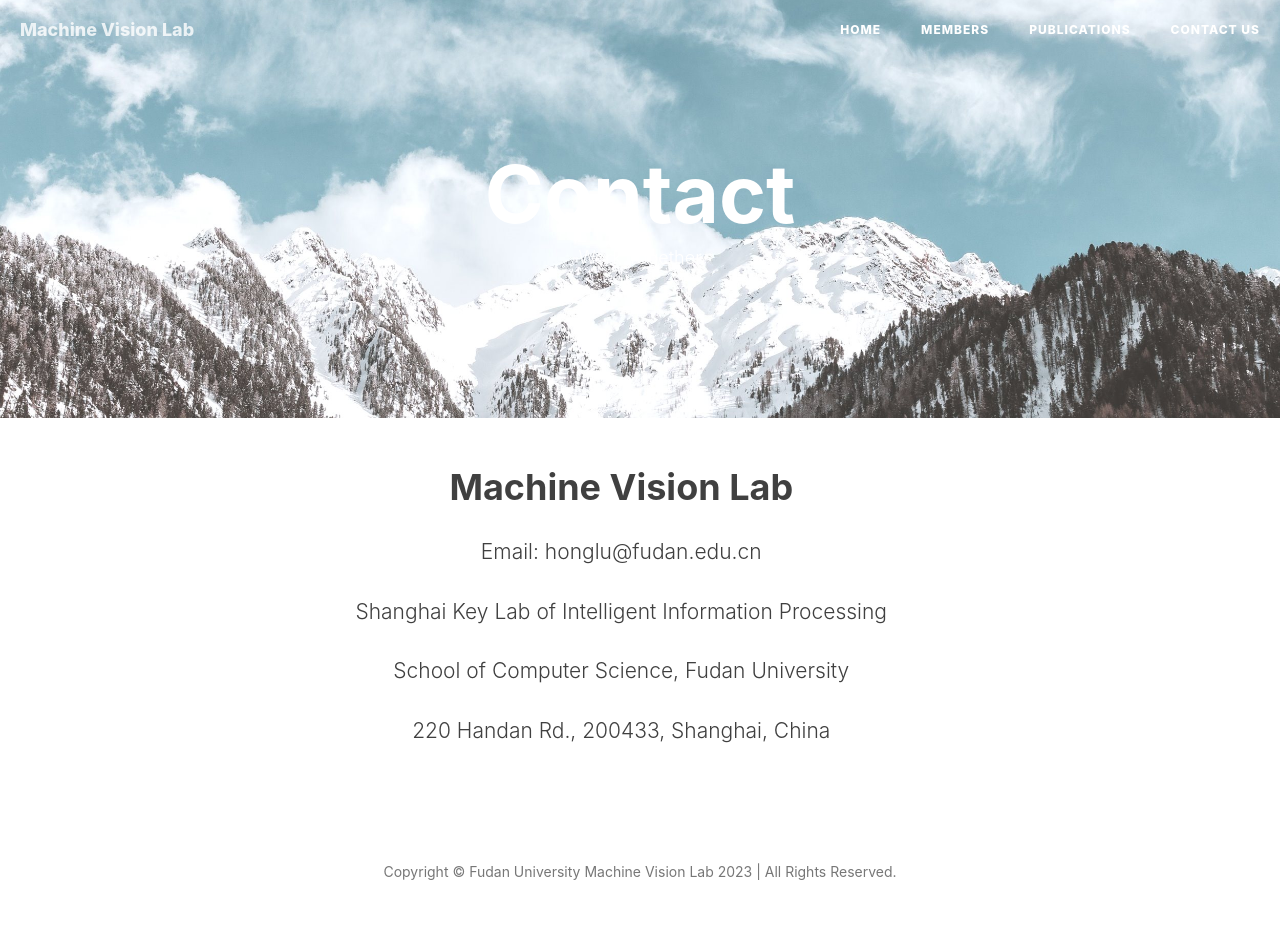
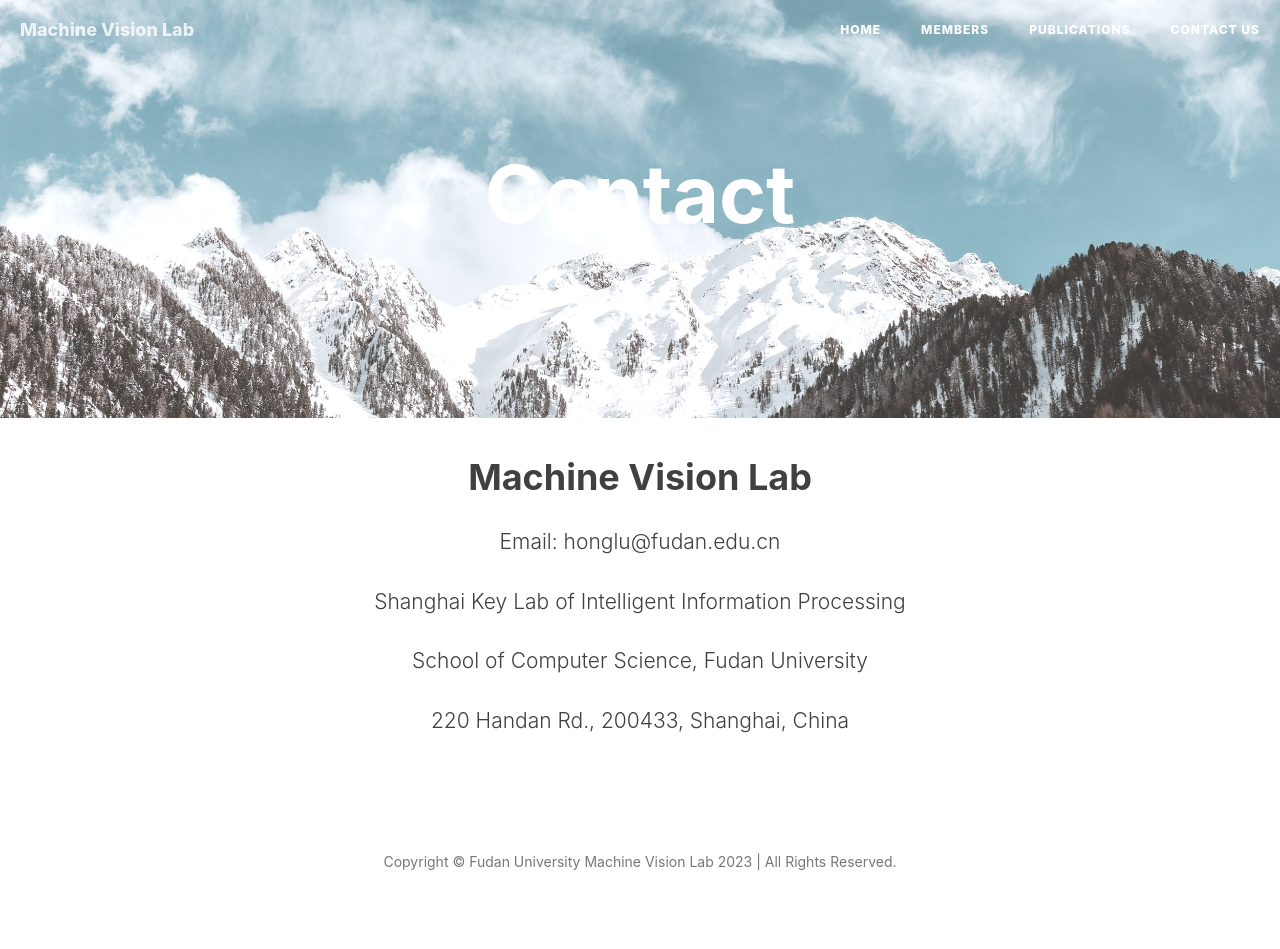
Before and after one commit to lunatics123/lunatics123.github.io, a Jekyll site: the page built from contact.html, in a window 1280 px wide. Built offline with Jekyll 4.4.1, drawn with Linux system fonts in a browser that asks for light colours; comment, search, counter and statistics services are not loaded.

Commit message:
Add files via upload

```diff
--- a/contact.html
+++ b/contact.html
@@ -6,9 +6,6 @@
 permalink: /contact.html
 ---
 
-<div class="post-container">
-    <div class="row justify-content-center">
-        <div class="col-xl-12">
 <h1 class="font-weight-bold text-center">Machine Vision Lab</h1>
 <p class="lead big text-center">
     Email: honglu@fudan.edu.cn
@@ -22,6 +19,3 @@
 <p class="lead big text-center">
     220 Handan Rd., 200433, Shanghai, China
 </p>
-        </div>
-    </div>
-</div>
```
Lines whose indentation alone changed are shown as unchanged.
